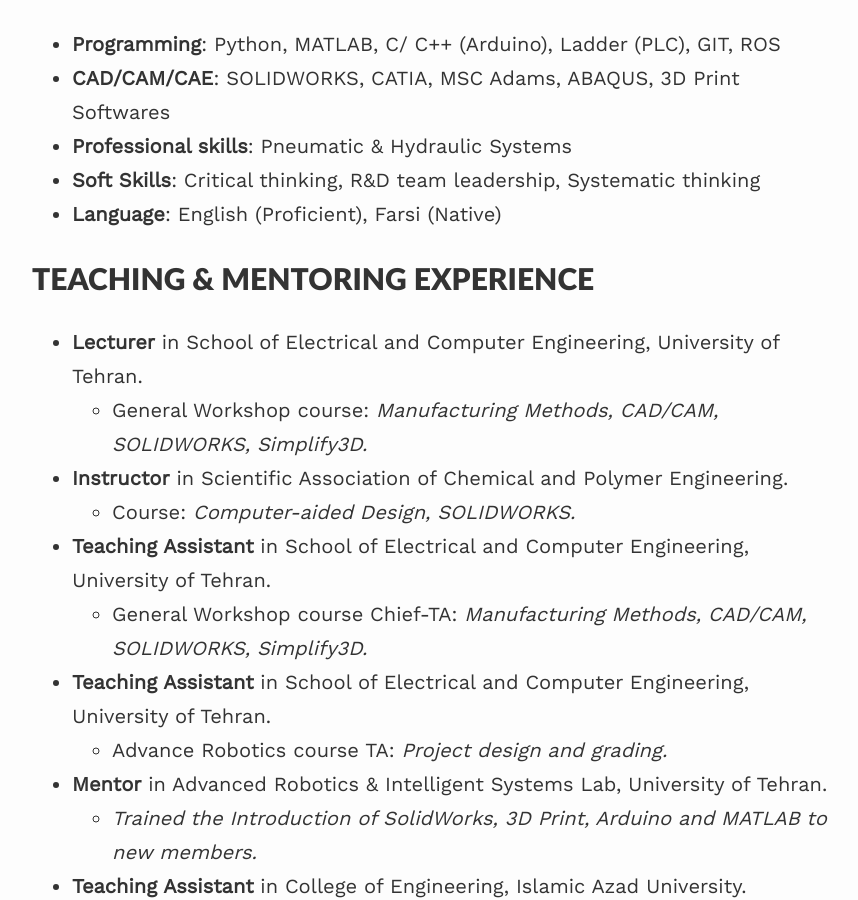
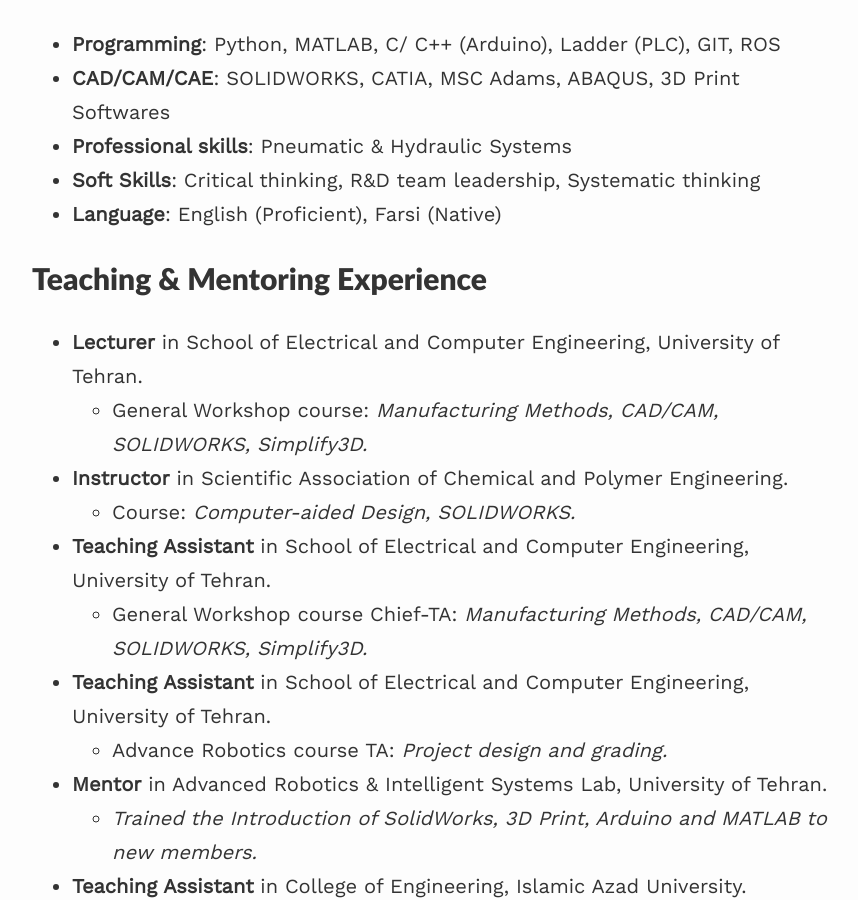
Before and after one commit to alireza-kargar/alireza-kargar.github.io, a Jekyll site: the page built from index.md, in a window 1280 px wide and 900 px high, scrolled down 1865 px. Shown: the whole window, without its empty margins (208-1066 px from the left). Built offline with Jekyll 4.4.1, drawn with Linux system fonts in a browser that asks for light colours; nearby versions of some CDN libraries.

Commit message:
minor eddit on home page

```diff
--- a/index.md
+++ b/index.md
@@ -48,7 +48,7 @@
 - **Soft Skills**: Critical thinking, R&D team leadership, Systematic thinking
 - **Language**: English (Proficient), Farsi (Native)
 
-## TEACHING & MENTORING EXPERIENCE
+## Teaching & Mentoring Experience
 
 - **Lecturer** in School of Electrical and Computer Engineering, University of Tehran.
   - General Workshop course: *Manufacturing Methods, CAD/CAM, SOLIDWORKS, Simplify3D.*
```
